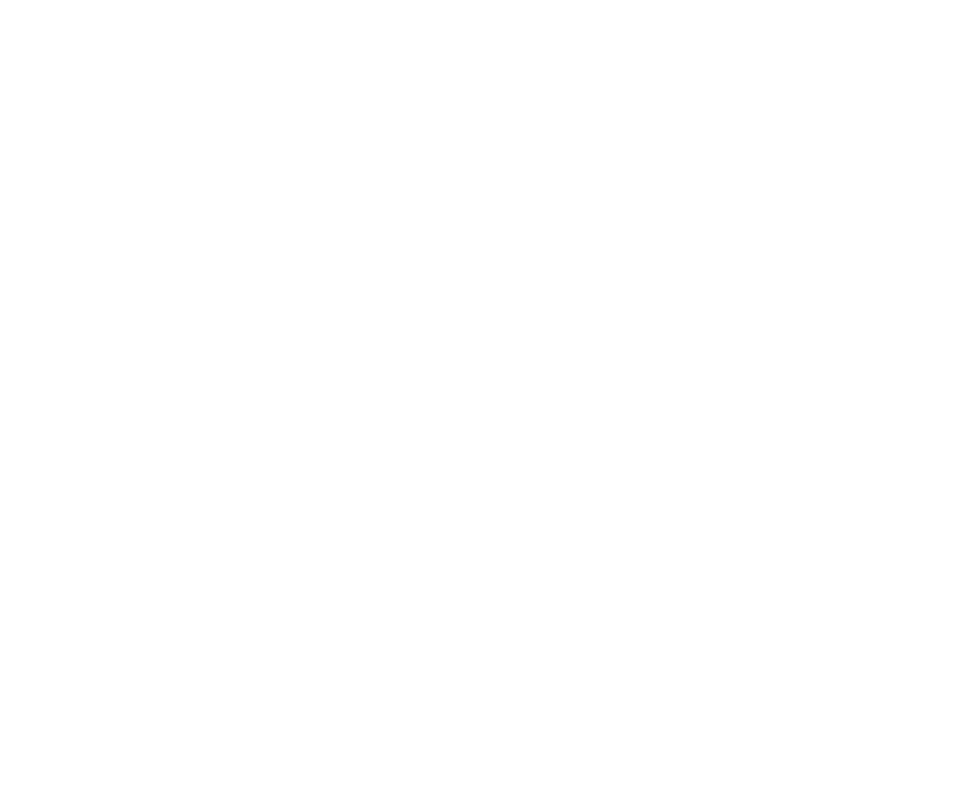
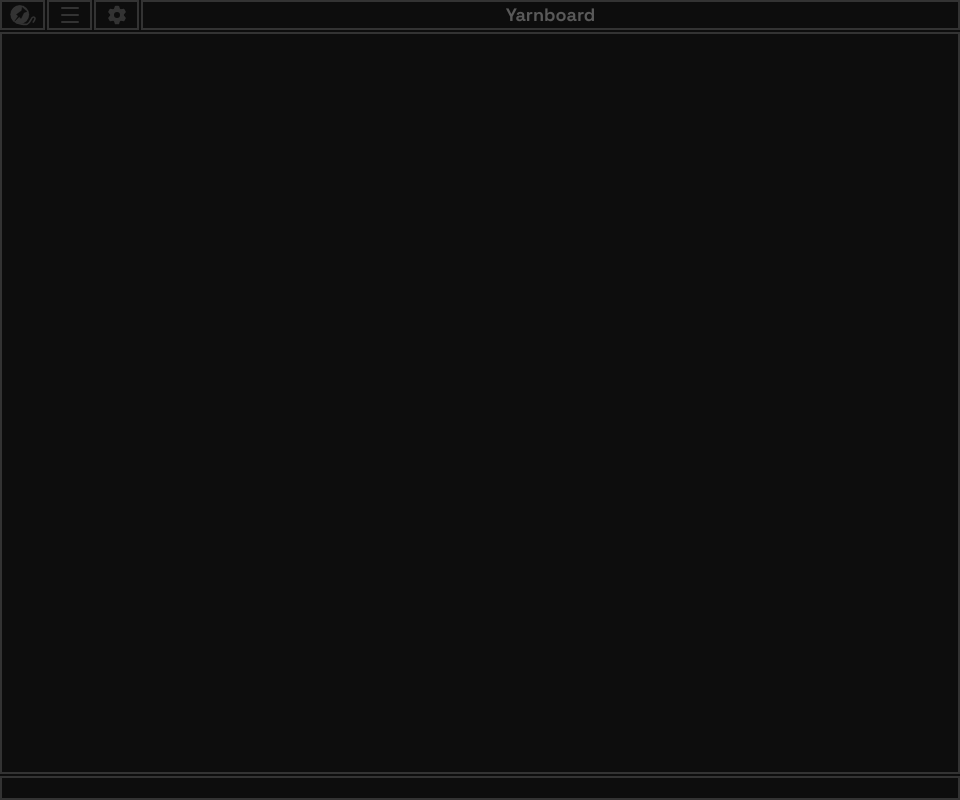
Before and after one commit to GibberishDev/yarnboard, an Electron app: page index.html in a window 960 px wide. Drawn offline with Linux system fonts and the light colour scheme.

Commit message:
Implement main window structure and custom titlebar

```diff
--- /dev/null
+++ b/assets/css/index.css
@@ -0,0 +1,49 @@
+@import url(./variables.css);
+@import url(./title_bar.css);
+@import url(./status_bar.css);
+
+* {
+    font-family: var(--var-font-regular);
+    margin: 0;
+    user-select: none;
+    -webkit-user-select: none;
+    color: var(--var-color-theme-text-dark);
+}
+
+img {
+    user-select: none;
+    pointer-events: none;
+}
+
+body {
+    background: var(--var-color-theme-darkest);
+    display: flex;
+    flex-direction: column;
+    overflow: hidden;
+    margin: 0px;
+    height: 100dvh;
+    gap : 2px;
+}
+
+#main-body {
+    width : 100%;
+    height : 100%;
+    display : flex;
+    flex-direction : row;
+    align-items : center;
+    overflow : hidden;
+    scrollbar-width : none;
+    text-align : end;
+
+    border: 2px solid var(--var-color-theme-dark);
+    box-sizing: border-box;
+}
+
+#main-body::-webkit-scrollbar {
+    display: none;
+}
+
+.no {
+    cursor: not-allowed;
+    color: var(--var-color-theme-text-dark);
+}
--- /dev/null
+++ b/assets/css/status_bar.css
@@ -0,0 +1,6 @@
+#status-bar {
+    width: 100%;
+    height: 26px;
+    border: 2px solid var(--var-color-theme-dark);
+    box-sizing: border-box;
+}
--- /dev/null
+++ b/assets/css/title_bar.css
@@ -0,0 +1,79 @@
+#title-bar-container{
+    width: 100%;
+    display: flex;
+    flex-direction: row;
+    background: black;
+    height: 30px;
+    background: var(--var-color-theme-darkest);
+    fill: var(--var-color-theme-dark);
+    stroke: var(--var-color-theme-dark);
+    transition-duration: 150ms;
+    gap: 2px;
+    z-index: 1;
+}
+
+#title-bar:hover {
+    border-color: var(--var-color-theme-accent);
+}
+#title-bar:hover svg{
+    fill: var(--var-color-theme-accent);
+    stroke: var(--var-color-theme-accent);
+}
+#title-bar:hover #title-bar-label {
+    color: var(--var-color-theme-accent);
+}
+
+#title-bar-label {
+    app-region: drag;
+    font-family: var(--var-font-regular);
+    color: var(--var-color-theme-text-dark);
+    font-size: 18px;
+    flex-grow: 1;
+    text-align: center;
+    line-height: 26px;
+    user-select: none;
+    -webkit-user-select: none;
+    transition-duration: 150ms;
+    font-weight: 700;
+    border: 2px solid var(--var-color-theme-dark);
+    box-sizing: border-box;
+    height: 100%;
+}
+
+.title-bar-button {
+    width: 45px;
+    height: 100%;
+    cursor: pointer;
+    transition-duration: 150ms;
+    z-index: 2;
+    user-select: none;
+    -webkit-user-select: none;
+    display: flex;
+    justify-content: center;
+    border: 2px solid var(--var-color-theme-dark);
+    box-sizing: border-box;
+}
+
+.title-bar-button svg {
+    transition-duration: 150ms;
+    fill: var(--var-color-theme-dark);
+    stroke: var(--var-color-theme-dark);
+}
+
+.title-bar-button:hover svg {
+    fill: var(--var-color-theme-accent);
+    stroke: var(--var-color-theme-accent);
+}
+
+#button-close:hover {
+    border-color: var(--var-color-close);
+}
+
+#button-close:hover svg {
+    fill: var(--var-color-close);
+    stroke: var(--var-color-close)
+}
+
+.title-bar-button:hover {
+    border-color: var(--var-color-theme-accent);
+}
--- /dev/null
+++ b/assets/css/variables.css
@@ -0,0 +1,19 @@
+@import url('https://fonts.googleapis.com/css2?family=Space+Grotesk:wght@300..700&display=swap'); /*TODO: Download fonts to have offline app look alright*/
+@import url('https://fonts.googleapis.com/css2?family=Covered+By+Your+Grace&display=swap');
+
+:root {
+    --var-outline-width: 5px;
+    --var-selection-rect-inactive: all;
+
+    --var-font-regular: "space grotesk";
+    --var-font-handwritten: "Covered By Your Grace";
+
+    --var-color-close: #e81123;
+
+    --var-color-theme-darkest: #0d0d0d;
+    --var-color-theme-dark: #333333;
+    --var-color-theme-text-dark: #595959;
+    --var-color-theme-text: #a6a6a6;
+    --var-color-theme-accent: #1d6600;
+    --var-color-theme-accent-bright: #33b300;
+}
--- a/index.html
+++ b/index.html
@@ -1,11 +1,86 @@
 <!DOCTYPE html>
-<html lang="en">
 <head>
     <meta charset="UTF-16">
-    <meta name="viewport" content="width=device-width, initial-scale=1.0">
-    <title>Document</title>
+    <title>Yarnboard - unsaved •</title>
+    <link rel="stylesheet" href="./assets/css/index.css">
+
+    <script defer src="./src/scripts/title_bar.js"></script>
 </head>
 <body>
-
+    <div id="title-bar-container">
+      <div id="title-bar-icon-button" class="title-bar-button">
+        <svg
+          id="app-icon"
+          viewBox="0 0 4.2333332 4.233333"
+          version="1.1"
+          xmlns="http://www.w3.org/2000/svg">
+          <defs id="defs">
+            <mask id="pin-mask">
+              <circle
+              style="fill:#ffffff;fill-opacity:1;stroke-width:0.105022" id="path1" cy="2.422591" cx="1.5875" r="1.5875" mask="url(#pin-mask)"
+              />
+              <path
+              style="fill:#000000;fill-opacity:1;stroke:#000000;stroke-width:0.065;stroke-linecap:round;stroke-linejoin:round;stroke-miterlimit:4;stroke-dasharray:none;stroke-opacity:1;paint-order:normal" d="M 2.0057275,1.2701635 2.769547,1.9155934 2.2558772,2.1361457 1.8019323,3.0606952 1.4964045,2.8025232 0.77406254,3.5024271 1.3425802,2.6746921 1.0375827,2.4158927 1.8739674,1.8134307 Z" id="path3"
+              />
+            </mask>
+          </defs>
+          <g
+            id="layer1"
+            transform="translate(0,-0.38124753)">
+            <circle
+            style="fill-opacity:1;stroke-width:0;"
+            id="path1"
+            cy="2.422591"
+            cx="1.5875"
+            r="1.5875"
+            mask="url(#pin-mask)"
+            />
+            <path
+            style="fill-opacity:0;stroke-width:0.264583;stroke-linecap:round;stroke-miterlimit:4;stroke-dasharray:none;stroke-opacity:1;paint-order:normal"
+            d="M 1.1658202,3.8033854 C 1.4304036,3.9108719 2.4275535,4.106774 2.7863932,4.0018225 3.385479,3.8266049 3.4007325,2.8092253 3.8199218,2.8277343 4.4005486,2.8533715 3.7868489,3.646289 3.7868489,3.646289"
+            id="path2"
+            />
+          </g>
+        </svg>
+      </div>
+      <div id="title-bar-menu-button" class="title-bar-button">
+        <svg xmlns="http://www.w3.org/2000/svg" viewBox="0 0 26 26" height="26px" width="26px">
+          <path style=" stroke-width: 2px; stroke-linecap: round; fill: none;" d="M 5 20 L 21 20"></path>
+          <path style=" stroke-width: 2px; stroke-linecap: round; fill: none;" d="M 5 13 L 21 13"></path>
+          <path style=" stroke-width: 2px; stroke-linecap: round; fill: none;" d="M 5 6 L 21 6"></path>
+        </svg>
+      </div>
+      <div id="title-bar-settings-button" class="title-bar-button">
+        <svg xmlns="http://www.w3.org/2000/svg" viewBox="0 0 26 26" height="26px" width="26px" xmlns:bx="https://boxy-svg.com">
+          <ellipse style=" stroke-width: 4px; fill: none;" cx="13" cy="13" rx="5" ry="5"></ellipse>
+          <path d="M 11 19 L 14.98 19 L 14.22 21.34 L 11.76 21.34 L 11 19 Z" style=" stroke-width: 2px; stroke-linejoin: round; stroke-linecap: round;"></path>
+          <path d="M 11 7 L 14.98 7 L 14.22 4.66 L 11.76 4.66 L 11 7 Z" style=" stroke-width: 2; stroke-linejoin: round; stroke-linecap: round;"></path>
+          <path d="M 4.81 15.41 L 8.79 15.41 L 8.03 17.75 L 5.57 17.75 L 4.81 15.41 Z" style=" stroke-width: 2; stroke-linejoin: round; stroke-linecap: round; transform-box: fill-box; transform-origin: 50% 50%;" transform="matrix(0.5, 0.866025, -0.866025, 0.5, -0.000001, 0)"></path>
+          <path d="M 17.23 10.58 L 21.21 10.58 L 20.45 8.24 L 17.99 8.24 L 17.23 10.58 Z" style=" stroke-width: 2; stroke-linejoin: round; stroke-linecap: round; transform-box: fill-box; transform-origin: 50% 50%;" transform="matrix(0.5, 0.866025, -0.866025, 0.5, -0.000001, 0.000001)"></path>
+          <path d="M 4.81 8.25 L 8.79 8.25 L 8.03 10.58 L 5.57 10.58 L 4.81 8.25 Z" style=" stroke-width: 2; stroke-linejoin: round; stroke-linecap: round; transform-origin: 6.8px 9.41px;" transform="matrix(-0.5, 0.866025, -0.866025, -0.5, -0.000001, 0)"></path>
+          <path d="M 17.23 17.75 L 21.21 17.75 L 20.45 15.41 L 17.99 15.41 L 17.23 17.75 Z" style=" stroke-width: 2; stroke-linejoin: round; stroke-linecap: round; transform-origin: 19.22px 16.58px;" transform="matrix(-0.5, 0.866025, -0.866025, -0.5, -0.000002, 0)"></path>
+        </svg>
+      </div>
+      <div id="title-bar-label">
+        Yarnboard
+      </div>
+      <div title="Miminize window" id="button-minimize" class="title-bar-button">
+        <svg xmlns="http://www.w3.org/2000/svg" viewBox="0 0 26 26" width="26px" height="26px">
+          <path style="fill: none; stroke-linecap: round; stroke-width: 2px;" d="M 5 9 L 13.08 17 L 21 9"></path>
+        </svg>
+      </div>
+      <div title="Maximize window" id="button-maximize" class="title-bar-button">
+        <svg xmlns="http://www.w3.org/2000/svg" viewBox="0 0 26 26" width="26px" height="26px">
+          <path style="fill: none; stroke-width: 2px; stroke-linecap: round; stroke-linejoin: round;" d="M 13 3 L 4 13 L 13 22 L 22 13 L 13 3"></path>
+        </svg>
+      </div>
+      <div title="Close window" id="button-close" class="title-bar-button">
+        <svg xmlns="http://www.w3.org/2000/svg" viewBox="0 0 26 26" width="26px" height="26px">
+          <path style="fill: none; stroke-width: 2px; stroke-linecap: round; stroke-linejoin: round;" d="M 6 6 L 20 20 L 13 13 L 20 6 L 6 20"></path>
+        </svg>
+      </div>
+    </div>
+    <div id="main-body"></div>
+    <div id="status-bar"></div>
 </body>
 </html>
--- /dev/null
+++ b/src/scripts/title_bar.js
@@ -0,0 +1,22 @@
+let titlebarLabel = document.querySelector("#title-bar-label")
+let minimizeButton = document.querySelector("#button-minimize")
+let maximizeButton = document.querySelector("#button-maximize")
+let closeButton = document.querySelector("#button-close")
+
+let userAgent = navigator.userAgent
+if (userAgent.includes("yarnboard-electron") == false) { //Not an application and runs on web
+    minimizeButton.remove()
+    maximizeButton.remove()
+    closeButton.remove()
+} else {
+    minimizeButton.addEventListener("click", () => {
+        window.yarnboardAPI.minimize()
+    })
+    maximizeButton.addEventListener("click", () => {
+        window.yarnboardAPI.maximize()
+    })
+    closeButton.addEventListener("click", () => {
+        window.yarnboardAPI.close()
+    })
+
+}
```
Also changed, not shown: index.js (+31 -6 lines), preload.js (added, +7 -0 lines).
